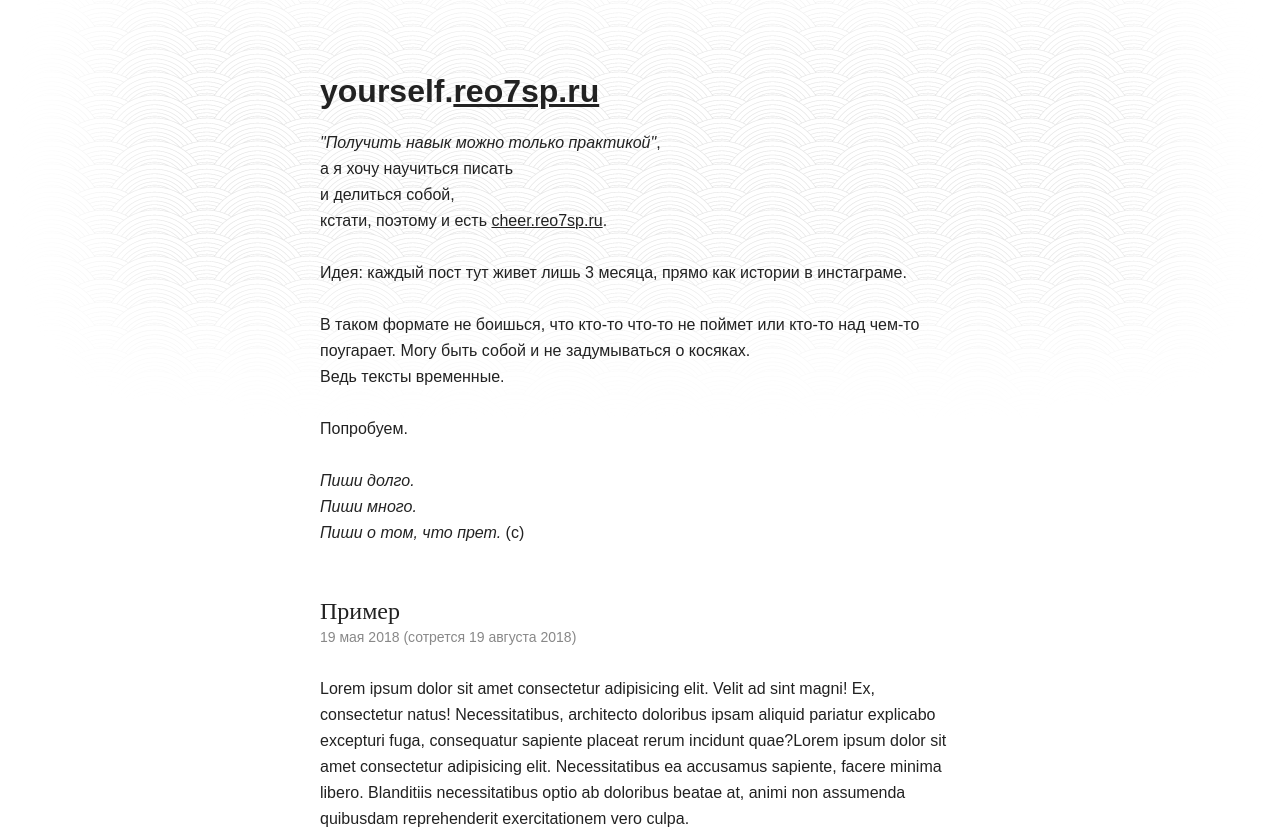
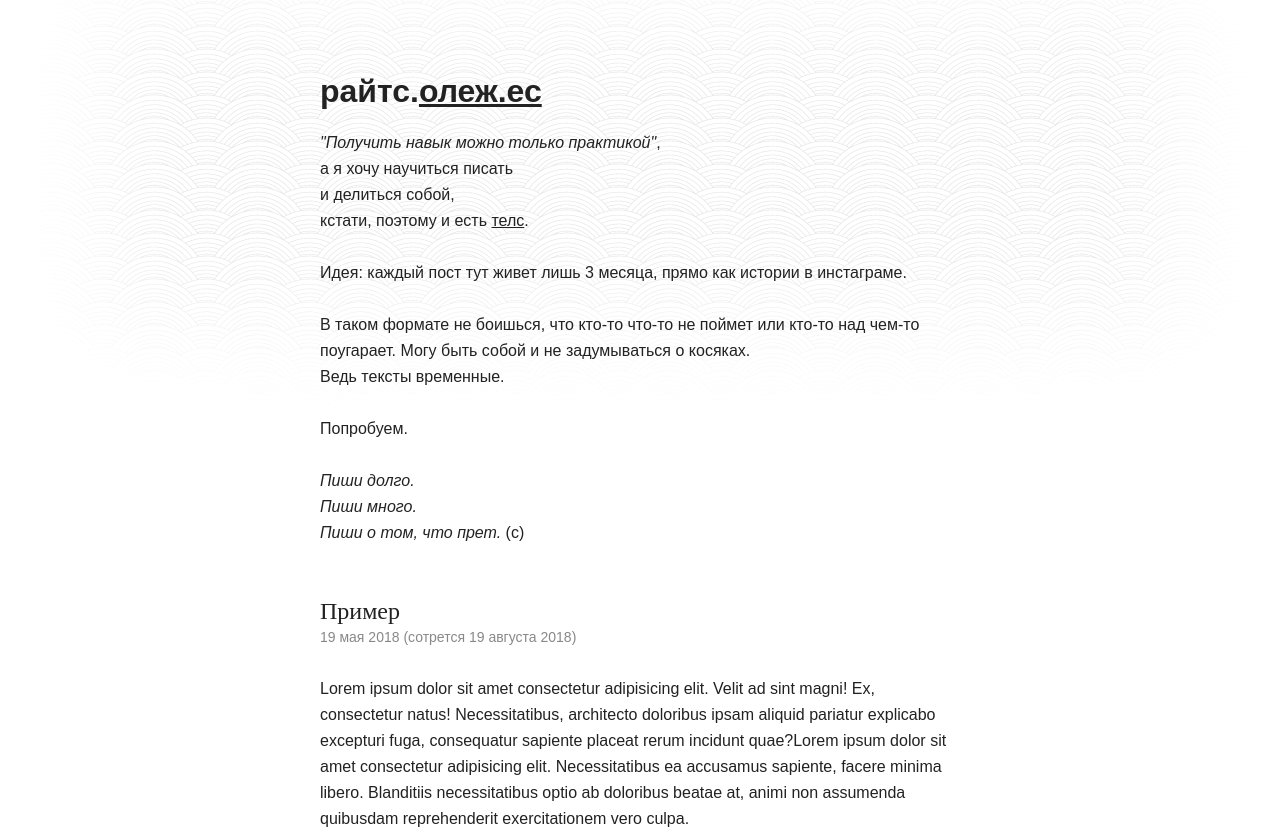
Before and after one commit to reo7sp/writes, a plain HTML site: page index.html in a window 1280 px wide. Shown: the top 835 px of the page. Drawn offline with Linux system fonts and the light colour scheme.

Commit message:
olezh.es

```diff
--- a/index.html
+++ b/index.html
@@ -3,7 +3,7 @@
 <head>
     <meta charset="UTF-8">
     <meta name="viewport" content="width=device-width, initial-scale=1.0">
-    <title>yourself.reo7sp.ru</title>
+    <title>writes.olezh.es</title>
     <link rel="stylesheet" href="style.css">
 </head>
 <body>
@@ -12,7 +12,7 @@
 
 <div class="container">
     <header class="site-header">
-        <h1 class="site-header__title">yourself.<a class="site-header__resume-link" href="//oleg.rocks">reo7sp.ru</a></h1>
+        <h1 class="site-header__title">райтс.<a class="site-header__title-link" href="//olezh.es">олеж.ес</a></h1>
         <p class="site-header__desc">
             <i>"Получить навык можно только практикой"</i>,
             <br>
@@ -20,7 +20,7 @@
             <br>
             и делиться собой,
             <br>
-            кстати, поэтому и есть <a class="site-header__link" href="//cheer.reo7sp.ru">cheer.reo7sp.ru</a>.
+            кстати, поэтому и есть <a class="site-header__link" href="//tells.olezh.es">телс</a>.
         </p>
         <p class="site-header__desc">
             Идея: каждый пост тут живет лишь 3 месяца, прямо как истории в инстаграме.
--- a/style.css
+++ b/style.css
@@ -41,7 +41,7 @@ body {
     color: #222;
 }
 
-.site-header__resume-link {
+.site-header__title-link {
     color: #222;
 }
 
```
